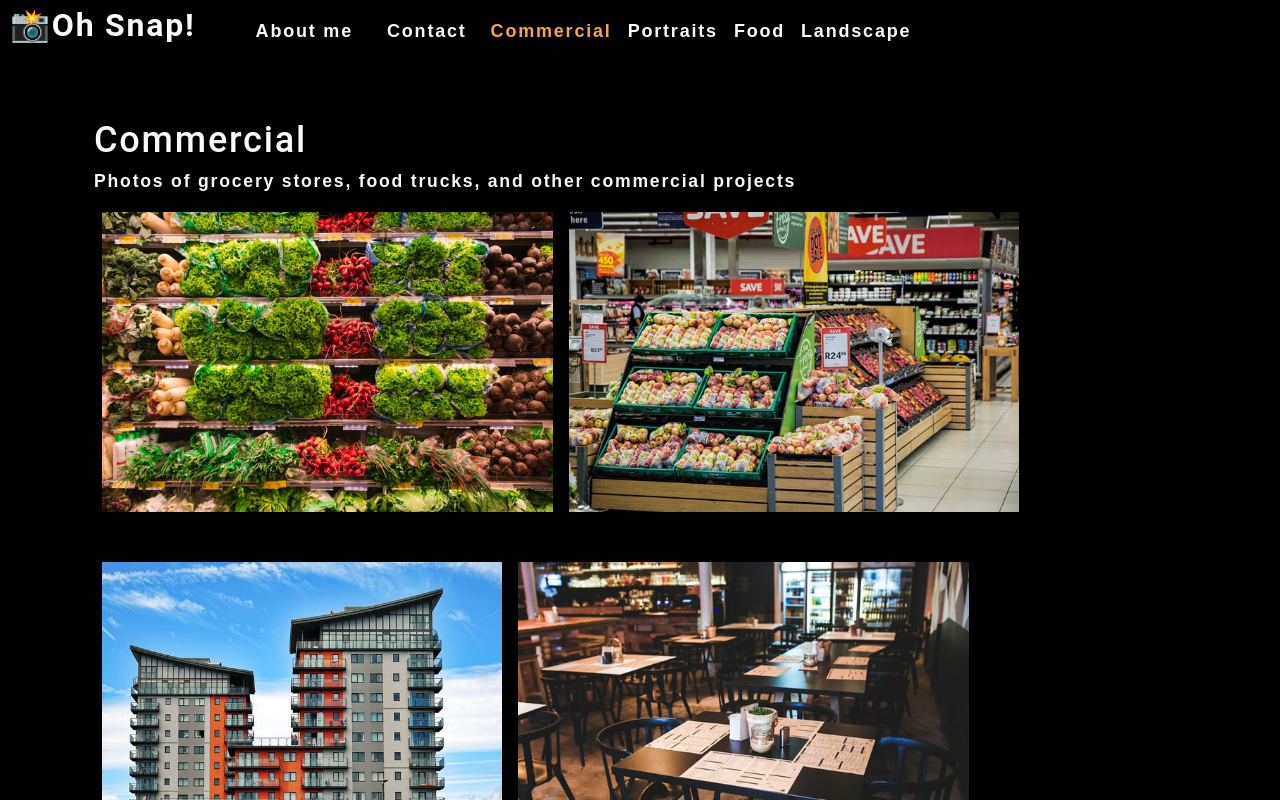
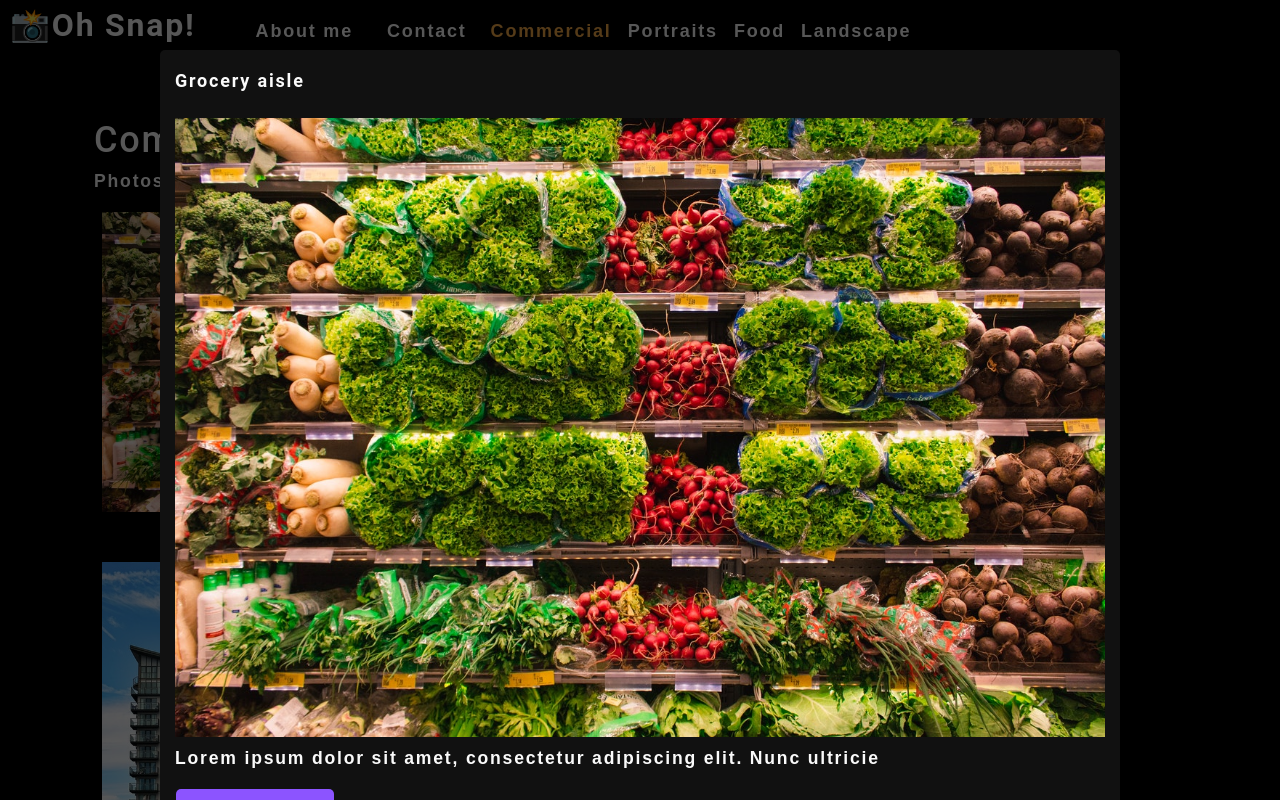
Before and after one commit to KevinJWilkerson/photo-port-i2, a React (Create React App) app: page / in a window 1280 px wide. Both pictures are taken after a click on the picture 327 px from the left and 361 px from the top of the page. Shown: the top 800 px of the page. Built offline with nearby package versions, Linux system fonts and the light colour scheme; a web font is replaced by a local one.

Commit message:
added initial modal component

```diff
--- /dev/null
+++ b/src/components/Modal/index.js
@@ -0,0 +1,21 @@
+import React from "react";
+
+function Modal({ currentPhoto }) {
+  const { name, category, description, index } = currentPhoto;
+
+  return (
+    <div className="modalBackdrop">
+      <div className="modalContainer">
+        <h3 className="modalTitle">{name}</h3>
+        <img
+          src={require(`../../assets/large/${category}/${index}.jpg`)}
+          alt="current category"
+        />
+        <p>{description}</p>
+        <button type="button">Close this modal</button>
+      </div>
+    </div>
+  );
+}
+
+export default Modal;
--- a/src/components/PhotoList/index.js
+++ b/src/components/PhotoList/index.js
@@ -1,4 +1,5 @@
 import React, { useState } from "react";
+import Modal from "../Modal";
 
 const PhotoList = ({ category }) => {
   const [photos] = useState([
@@ -120,14 +121,26 @@
 
   const currentPhotos = photos.filter((photo) => photo.category === category);
 
+  const [currentPhoto, setCurrentPhoto] = useState();
+
+  const toggleModal = (image, i) => {
+    // current photo
+    setCurrentPhoto({ ...image, index: i });
+    setIsModalOpen(true);
+  };
+
+  const [isModalOpen, setIsModalOpen] = useState(false);
+
   return (
     <div>
+      {isModalOpen && <Modal currentPhoto={currentPhoto} />}
       <div className="flex-row">
         {currentPhotos.map((image, i) => (
           <img
             src={require(`../../assets/small/${category}/${i}.jpg`)}
             alt={image.name}
             className="img-thumbnail mx-1"
+            onClick={() => toggleModal(image, i)}
             key={image.name}
           />
         ))}
```
